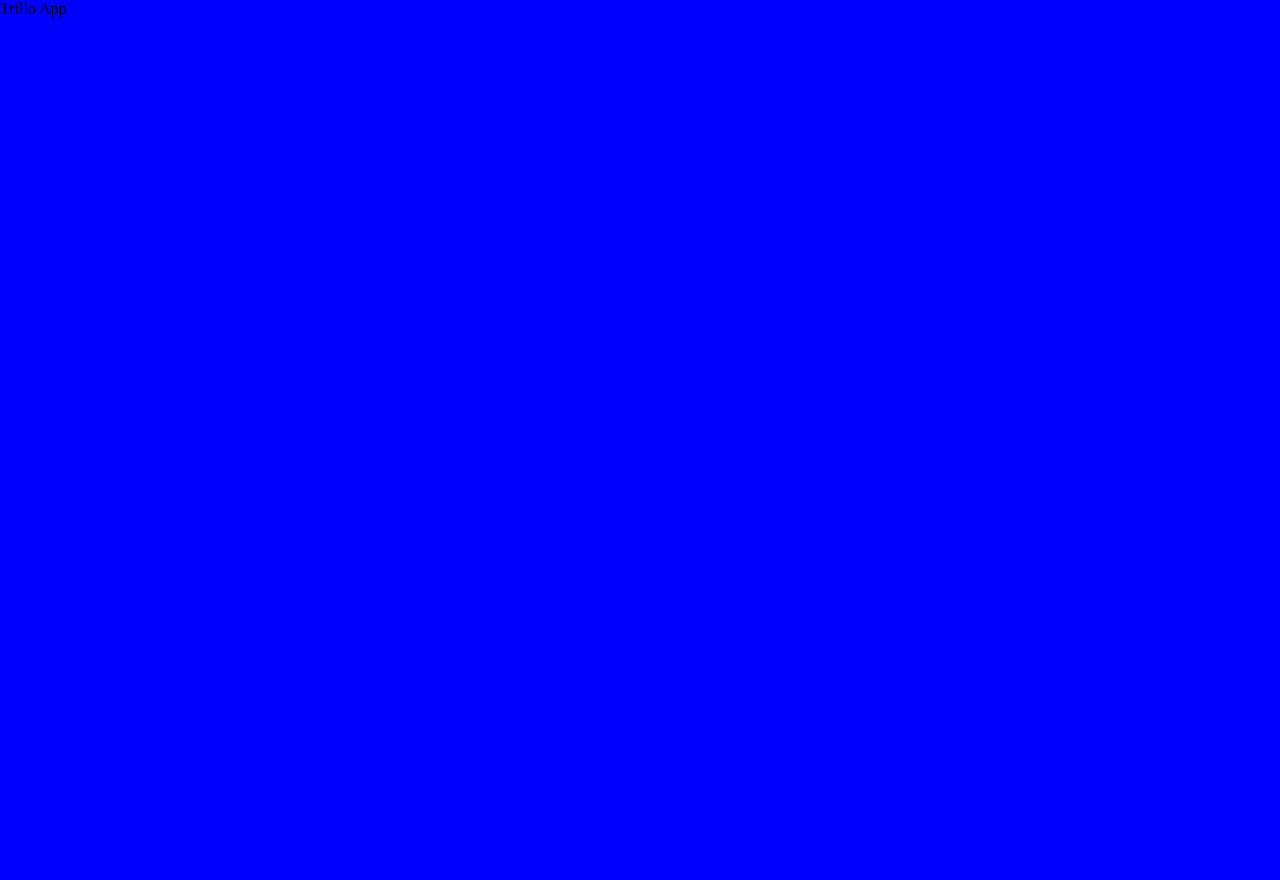
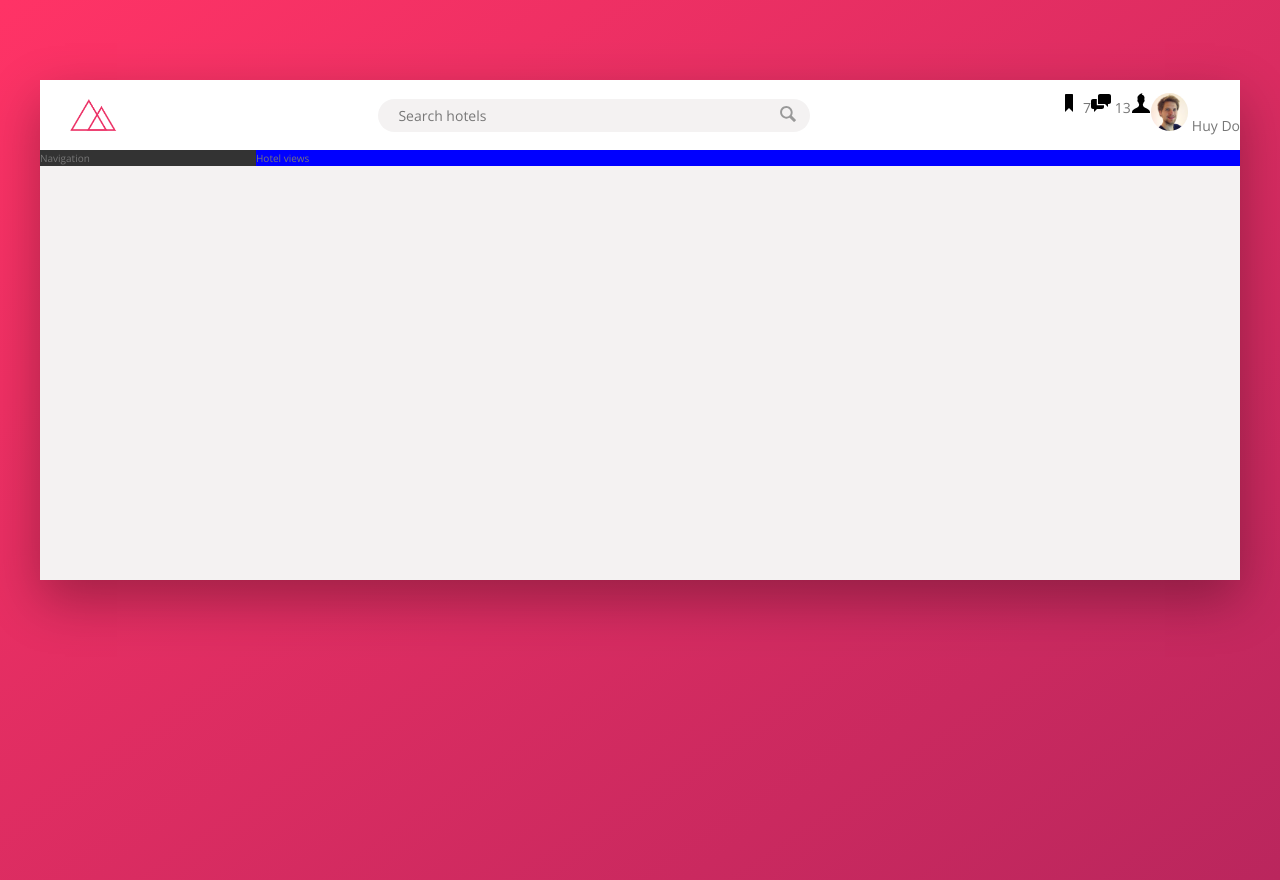
Before and after one commit to hihuydo/frontend-css-trillo, a website: page index.html in a window 1280 px wide. Before the commit the page ends 800 px from the top, so only its background shows below. Drawn offline with nearby package versions, Linux system fonts and the light colour scheme.

Commit message:
add style.comp.css.map file

```diff
--- a/css/style.comp.css
+++ b/css/style.comp.css
@@ -1,24 +1,49 @@
-/*
-COLORS
+:root {
+  --color-primary: #eb2f64;
+  --color-primary-light: #FF3366;
+  --color-primary-dark: #BA265D;
+  --color-grey-light-1: #faf9f9;
+  --color-grey-light-2: #f4f2f2;
+  --color-grey-light-3: #f0eeee;
+  --color-grey-light-4: #ccc;
+  --color-grey-dark-1: #333;
+  --color-grey-dark-2: #777;
+  --color-grey-dark-3: #999;
+}
 
-Primary: #eb2f64
-Primary light: #FF3366
-Primary dark: #BA265D
-
-Grey light 1: #faf9f9
-Grey light 2: #f4f2f2
-Grey light 3: #f0eeee
-Grey light 4: #ccc
-
-Grey dark 1: #333
-Grey dark 2: #777
-Grey dark 3: #999
-
-*/
 * {
   margin: 0;
   padding: 0;
-  box-sizing: border-box; }
+}
+
+*,
+*::before,
+*::after {
+  box-sizing: inherit;
+}
+
+html {
+  box-sizing: border-box;
+  font-size: 62.5%; /* 10px/16px = 62.5%, 1rem = 10px */
+}
 
 body {
-  background-color: #f7f7f7; }
+  font-family: "Open Sans", sans-serif;
+  font-weight: 400;
+  line-height: 1.6;
+  color: var(--color-grey-dark-2);
+  background-image: linear-gradient(to right bottom, var(--color-primary-light), var(--color-primary-dark));
+  background-size: cover;
+  background-position: center;
+  min-height: 100vh;
+}
+
+.container {
+  max-width: 120rem;
+  margin: 8rem auto;
+  background-color: var(--color-grey-light-2);
+  box-shadow: 0 2rem 5rem rgba(0, 0, 0, 0.06);
+  min-height: 50rem;
+}
+
+/*# sourceMappingURL=style.comp.css.map */
--- a/css/style.css
+++ b/css/style.css
@@ -1,28 +1,134 @@
-/*
-COLORS
+:root {
+  --color-primary: #eb2f64;
+  --color-primary-light: #FF3366;
+  --color-primary-dark: #BA265D;
+  --color-grey-light-1: #faf9f9;
+  --color-grey-light-2: #f4f2f2;
+  --color-grey-light-3: #f0eeee;
+  --color-grey-light-4: #ccc;
+  --color-grey-dark-1: #333;
+  --color-grey-dark-2: #777;
+  --color-grey-dark-3: #999;
+  --shadow-dark: 0 2rem 5rem rgba(0, 0, 0, .3);
+}
 
-Primary: #eb2f64
-Primary light: #FF3366
-Primary dark: #BA265D
-
-Grey light 1: #faf9f9
-Grey light 2: #f4f2f2
-Grey light 3: #f0eeee
-Grey light 4: #ccc
-
-Grey dark 1: #333
-Grey dark 2: #777
-Grey dark 3: #999
-
-*/
 * {
   margin: 0;
   padding: 0;
+}
+
+*,
+*::before,
+*::after {
+  box-sizing: inherit;
+}
+
+html {
   box-sizing: border-box;
+  font-size: 62.5%; /* 10px/16px = 62.5%, 1rem = 10px */
 }
 
 body {
+  font-family: "Open Sans", sans-serif;
+  font-weight: 400;
+  line-height: 1.6;
+  color: var(--color-grey-dark-2);
+  background-image: linear-gradient(to right bottom, var(--color-primary-light), var(--color-primary-dark));
+  background-size: cover;
+  background-position: center;
+  min-height: 100vh;
+}
+
+.container {
+  max-width: 120rem;
+  margin: 8rem auto;
+  background-color: var(--color-grey-light-2);
+  box-shadow: var(--shadow-dark);
+  min-height: 50rem;
+}
+
+.header {
+  font-size: 1.4rem;
+  height: 7rem;
+  background-color: #fff;
+  border-bottom: var(--color-grey-light-2);
+  display: flex;
+  align-items: center;
+  justify-content: space-between;
+}
+
+.content {
+  display: flex;
+}
+.content .sidebar {
+  background-color: var(--color-grey-dark-1);
+  flex: 0 0 18%; /* flex-shrink: 0; flex-grow: 0; flex-basis: 18% */
+}
+.content .hotel-view {
+  background-color: #fff;
   background-color: blue;
+  flex: 1; /* the element will take up the remaining space */
+}
+
+.logo {
+  height: 3.25rem;
+  margin-left: 3rem;
+}
+
+.search {
+  flex: 0 0 40%; /* flex-shrink: 0; flex-grow: 0; flex-basis: 40% */
+  /* grow 40% of the available space */
+  display: flex;
+  align-items: center;
+  justify-content: center;
+}
+.search__input {
+  font-family: inherit;
+  font-size: inherit; /* inherit the font size from the parent element (header) */
+  color: inherit;
+  background-color: var(--color-grey-light-2);
+  border: none;
+  padding: 0.7rem 2rem;
+  border-radius: 10rem;
+  width: 90%;
+  transition: all 0.2s;
+  margin-right: -3.25rem;
+}
+.search__input:focus {
+  outline: none;
+  width: 100%;
+  background-color: var(--color-grey-light-3);
+}
+.search__input::-webkit-input-placeholder { /* style the placeholder text */
+  font-weight: 100; /* make the placeholder text lighter */
+  color: var(--color-grey-dark-2);
+}
+.search__input:focus + .search__button {
+  background-color: var(--color-grey-light-3);
+}
+.search__button {
+  border: none;
+  background-color: var(--color-grey-light-2);
+}
+.search__button:focus {
+  outline: none;
+}
+.search__icon {
+  height: 2rem;
+  width: 2rem;
+  fill: var(--color-grey-dark-3);
+}
+
+.user-nav {
+  display: flex;
+}
+.user-nav__icon {
+  height: 2rem;
+  width: 2rem;
+}
+.user-nav__user-photo {
+  height: 3.75rem;
+  border-radius: 50%;
 }
 
 /*# sourceMappingURL=style.css.map */
--- a/index.html
+++ b/index.html
@@ -5,12 +5,58 @@
         <meta name="viewport" content="width=device-width, initial-scale=1.0">
 
         <link href="https://fonts.googleapis.com/css?family=Open+Sans:300,400,600" rel="stylesheet">
+        <link href="https://fonts.googleapis.com/icon?family=Material+Icons" rel="stylesheet">
         <link rel="stylesheet" href="css/style.css">
         <link rel="shortcut icon" type="image/png" href="img/favicon.png">
 
         <title>trillo &mdash; Your all-in-one booking app</title>
     </head>
     <body>
-        Trillo App
+        <div class="container">
+            <header class="header">
+                <!-- Logo -->
+                <img src="img/logo.png" alt="Trillo logo" class="logo">
+                <!-- Search -->
+                <form action="#" class="search">
+                    <input type="text" class="search__input" placeholder="Search hotels">
+                    <button class="search__button">
+                        <svg class="search__icon">
+                            <use xlink:href="img/sprite.svg#icon-magnifying-glass"></use>
+                        </svg>
+                    </button>
+                </form>
+                <nav class="user-nav">
+                    <div class="user-nav__icon-box">
+                        <svg class="user-nav__icon">
+                            <use xlink:href="img/sprite.svg#icon-bookmark"></use>
+                        </svg>
+                        <span class="user-nav__notification">7</span>
+                    </div>
+                    <div class="user-nav__icon-box">
+                        <svg class="user-nav__icon">
+                            <use xlink:href="img/sprite.svg#icon-chat"></use>
+                        </svg>
+                        <span class="user-nav__notification">13</span>
+                    </div>
+                    <div class="user-nav__icon-box">
+                        <svg class="user-nav__icon">
+                            <use xlink:href="img/sprite.svg#icon-user"></use>
+                        </svg>
+                    </div>
+                    <div class="user-nav__user">
+                        <img src="img/user.jpg" alt="User photo" class="user-nav__user-photo">
+                        <span class="user-nav__user-name">Huy Do</span>
+                    </div>
+                </nav>
+            </header>
+            <div class="content">
+                <nav class="sidebar">
+                    Navigation
+                </nav>
+                <main class="hotel-view">
+                    Hotel views
+                </main>
+            </div>
+        </div>
     </body>
 </html>
--- a/package.json
+++ b/package.json
@@ -9,7 +9,7 @@
     "start": "npm-run-all --parallel devserver watch:sass",
     "compile:sass": "npx sass sass/main.scss css/style.comp.css",
     "prefix:css": "postcss --use autoprefixer -b 'last 10 versions' css/style.comp.css -o css/style.prefix.css",
-    "compress:css": "npx sass css/style.prefix.css css/style.css --style=compressed",
+    "compress:css": "npx cleancss -o css/style.css css/style.prefix.css",
     "build:css": "npm-run-all compile:sass prefix:css compress:css"
   },
   "author": "Huy Do",
@@ -19,6 +19,7 @@
     "concat": "^1.0.3",
     "npm-run-all": "^4.1.1",
     "postcss-cli": "^4.1.1",
-    "sass": "^1.97.1"
+    "sass": "^1.97.1",
+    "clean-css-cli": "^5.6.3"
   }
 }
```
Also changed, not shown: 2 other files.
